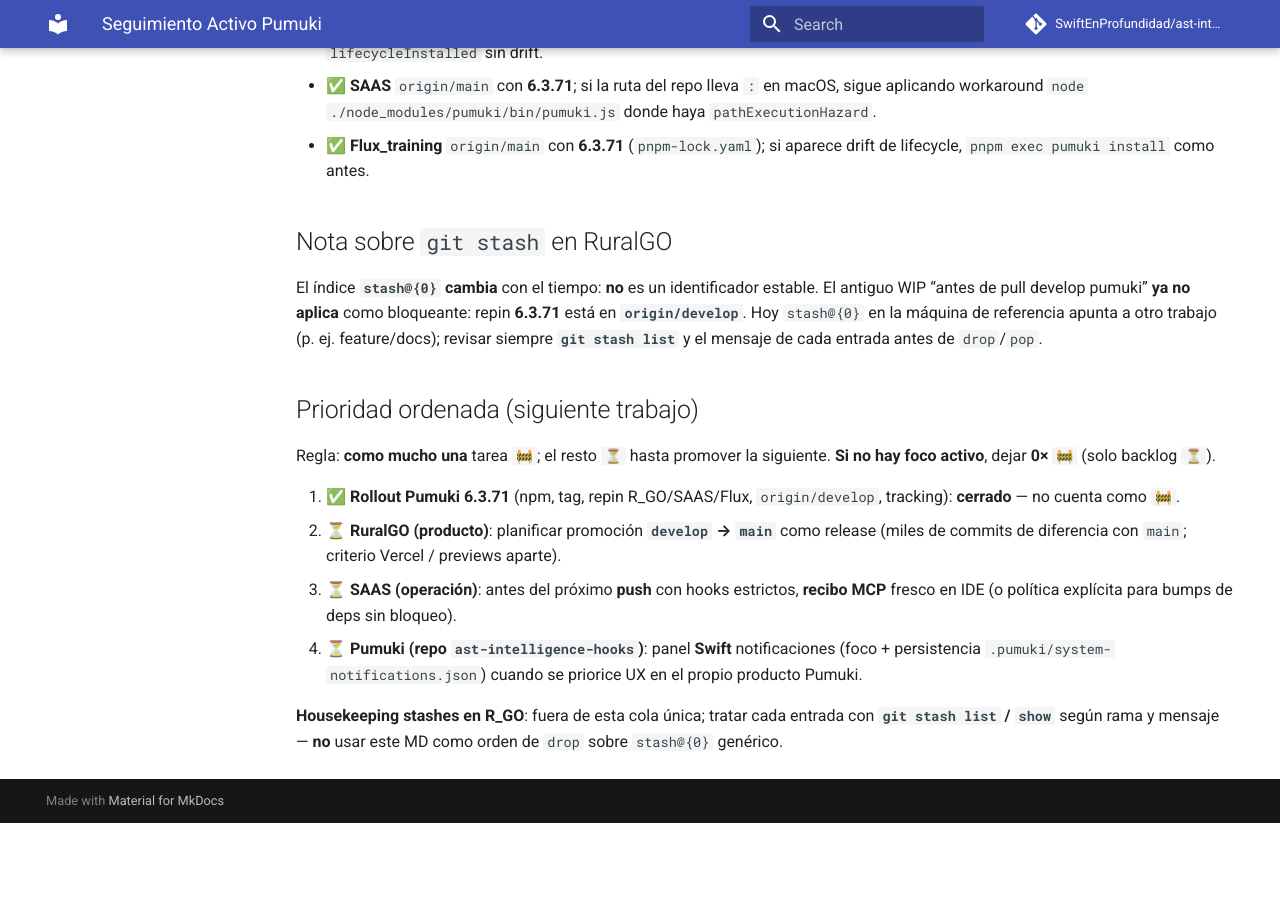
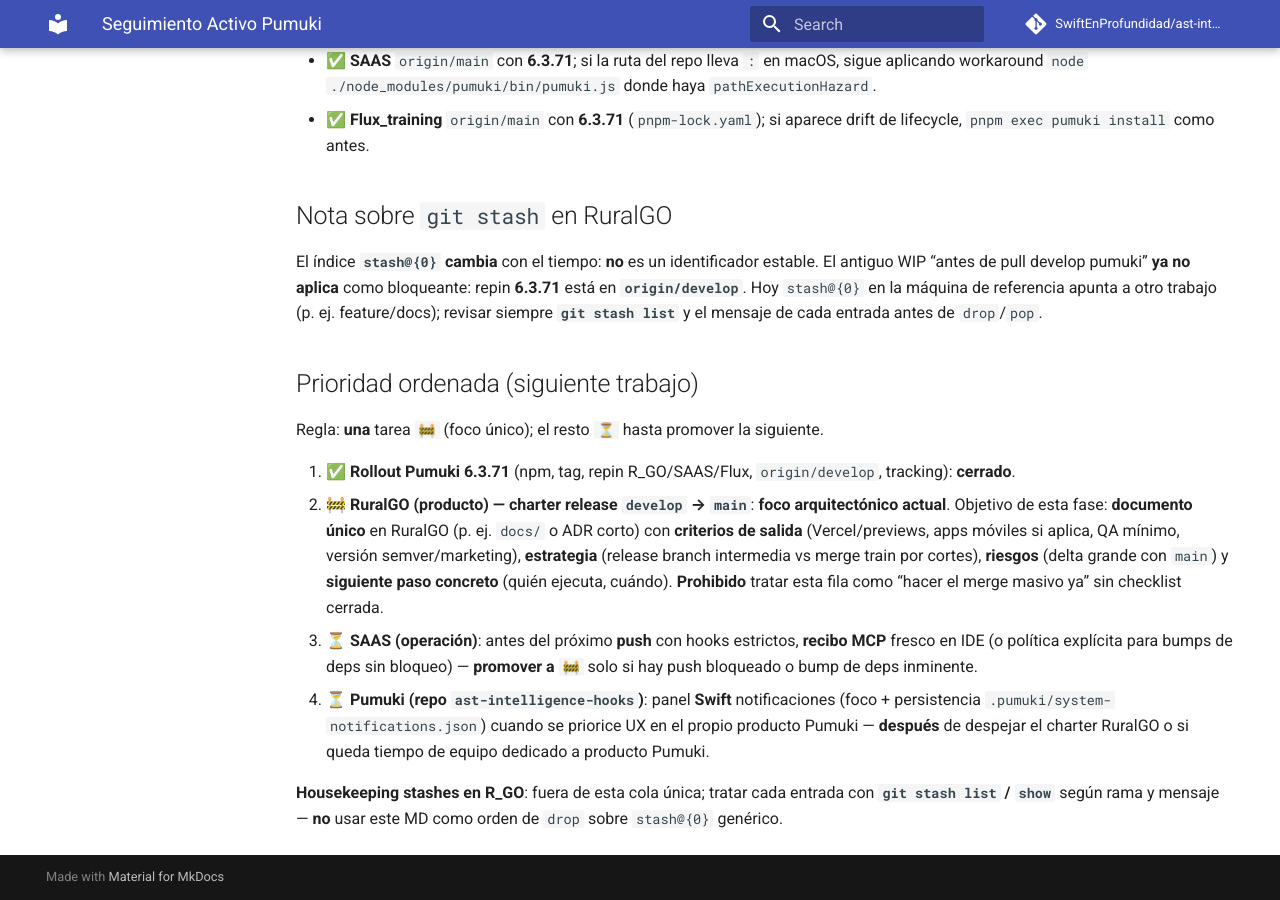
Before and after one commit to SwiftEnProfundidad/ast-intelligence-hooks, an MkDocs documentation site: the page built from docs/tracking/plan-activo-de-trabajo.md, in a window 1280 px wide and 900 px high, scrolled down 2084 px. Built offline with MkDocs 1.6.1 and Material for MkDocs 9.7.7, drawn with Linux system fonts in a browser that asks for light colours; comment, search, counter and statistics services are not loaded; before the commit the page ends 2907 px from its top, so only the background shows below that; some of the changed text lies outside the part shown.

Commit message:
docs(tracking): foco 🚧 charter RuralGO develop→main (decisión arquitecto)

```diff
--- a/docs/tracking/plan-activo-de-trabajo.md
+++ b/docs/tracking/plan-activo-de-trabajo.md
@@ -16,8 +16,8 @@
 
 ## Estado actual
 
-- Frente activo: `rollout-6.3.71-consumers` (npm **pumuki@6.3.71** + tag **v6.3.71** en origin alineado con commit **`2af3962`**, 2026-04-06; rama upstream `release/6.3.65`; **`origin/develop`** en el mismo tip que release vía fast-forward; consumidores **R_GO** `develop`, **SAAS** `main`, **Flux_training** `main` con repin **6.3.71** ya **commiteado y pusheado**)
-- Detalle operativo: ver **Prioridad ordenada** (abajo); como mucho **una** fila `🚧` (puede ser **ninguna** si no hay trabajo activo).
+- Frente activo: **`ruralgo-develop-to-main-release-charter`** (ver `🚧` en prioridad); rollout **6.3.71** ya **cerrado** (npm + tag + repin **R_GO** / **SAAS** / **Flux** + `origin/develop` Pumuki alineado).
+- Detalle operativo: ver **Prioridad ordenada** (abajo); **exactamente una** fila `🚧` mientras el charter RuralGO esté abierto.
 - Origen: `ast-intelligence-hooks`
 - Contexto: este archivo vive en el repo **Pumuki** pero el orden incluye **impacto en consumidores** (RuralGO, SAAS, Flux) cuando el ciclo de release lo exige; no es “solo un repo”, es el **espejo operativo** acordado en `AGENTS.md`.
 - Línea **6.3.71** (npm): paquete INC-069 + `operational_hints` + remediaciones compartidas + `PUMUKI_GATE_SCOPE_PATH_PREFIXES` + `doctor --parity`; **6.3.70** PRE_PUSH sin mutar evidencia trackeada ALLOW/WARN + modal macOS; **6.3.69** modal + stderr `gate.blocked` + git-flow/worktree en hooks; **6.3.68** PRE_WRITE encadenado + adapter por defecto; **6.3.65+** orden con pre-commit.com + `exec`.
@@ -50,11 +50,11 @@ El índice **`stash@{0}` cambia** con el tiempo: **no** es un identificador esta
 
 ## Prioridad ordenada (siguiente trabajo)
 
-Regla: **como mucho una** tarea `🚧`; el resto `⏳` hasta promover la siguiente. **Si no hay foco activo**, dejar **0× `🚧`** (solo backlog `⏳`).
+Regla: **una** tarea `🚧` (foco único); el resto `⏳` hasta promover la siguiente.
 
-1. ✅ **Rollout Pumuki 6.3.71** (npm, tag, repin R_GO/SAAS/Flux, `origin/develop`, tracking): **cerrado** — no cuenta como `🚧`.
-2. ⏳ **RuralGO (producto)**: planificar promoción **`develop` → `main`** como release (miles de commits de diferencia con `main`; criterio Vercel / previews aparte).
-3. ⏳ **SAAS (operación)**: antes del próximo **push** con hooks estrictos, **recibo MCP** fresco en IDE (o política explícita para bumps de deps sin bloqueo).
-4. ⏳ **Pumuki (repo `ast-intelligence-hooks`)**: panel **Swift** notificaciones (foco + persistencia `.pumuki/system-notifications.json`) cuando se priorice UX en el propio producto Pumuki.
+1. ✅ **Rollout Pumuki 6.3.71** (npm, tag, repin R_GO/SAAS/Flux, `origin/develop`, tracking): **cerrado**.
+2. 🚧 **RuralGO (producto) — charter release `develop` → `main`**: **foco arquitectónico actual**. Objetivo de esta fase: **documento único** en RuralGO (p. ej. `docs/` o ADR corto) con **criterios de salida** (Vercel/previews, apps móviles si aplica, QA mínimo, versión semver/marketing), **estrategia** (release branch intermedia vs merge train por cortes), **riesgos** (delta grande con `main`) y **siguiente paso concreto** (quién ejecuta, cuándo). **Prohibido** tratar esta fila como “hacer el merge masivo ya” sin checklist cerrada.
+3. ⏳ **SAAS (operación)**: antes del próximo **push** con hooks estrictos, **recibo MCP** fresco en IDE (o política explícita para bumps de deps sin bloqueo) — **promover a `🚧`** solo si hay push bloqueado o bump de deps inminente.
+4. ⏳ **Pumuki (repo `ast-intelligence-hooks`)**: panel **Swift** notificaciones (foco + persistencia `.pumuki/system-notifications.json`) cuando se priorice UX en el propio producto Pumuki — **después** de despejar el charter RuralGO o si queda tiempo de equipo dedicado a producto Pumuki.
 
 **Housekeeping stashes en R_GO**: fuera de esta cola única; tratar cada entrada con **`git stash list` / `show`** según rama y mensaje — **no** usar este MD como orden de `drop` sobre `stash@{0}` genérico.
```
